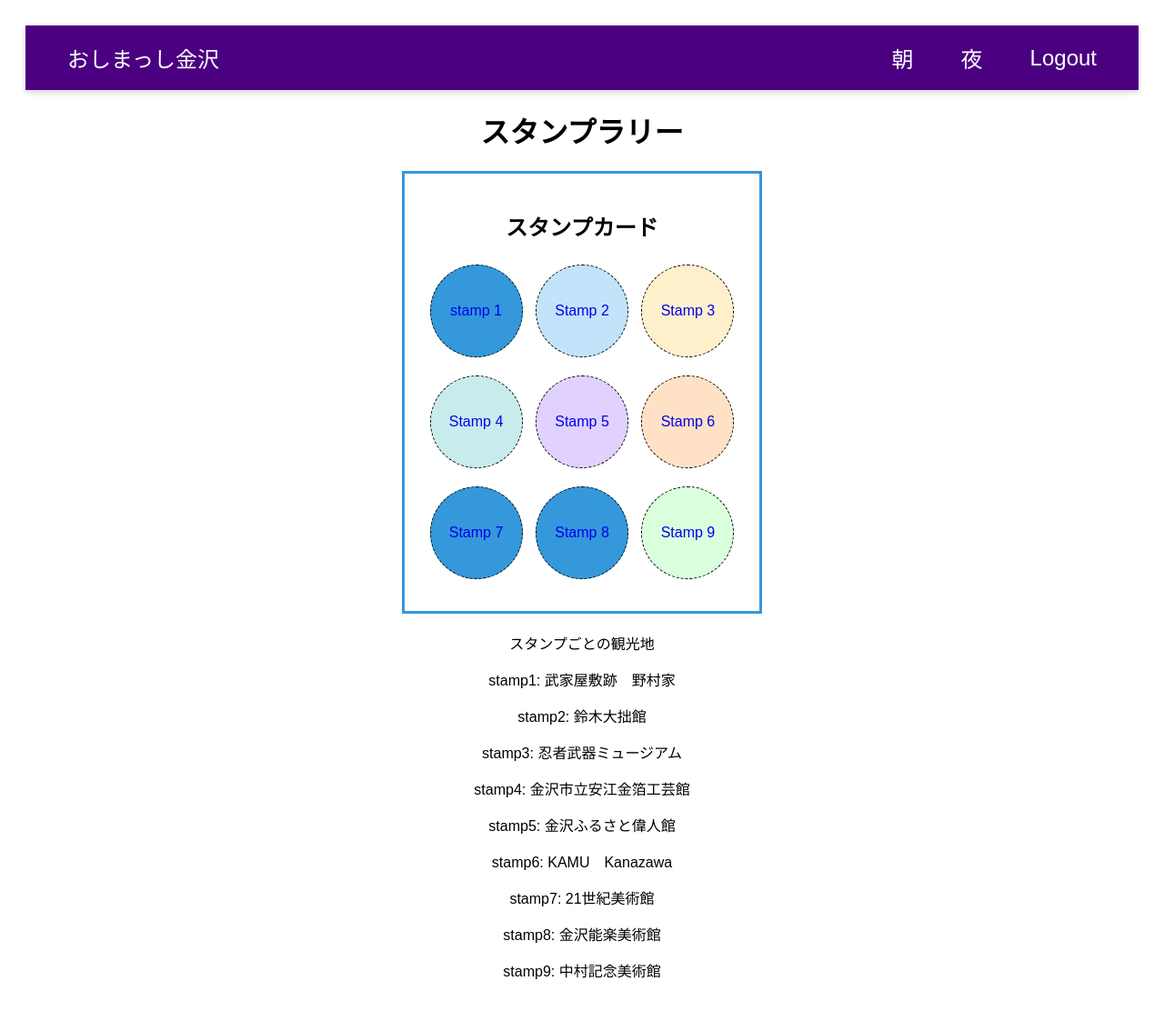
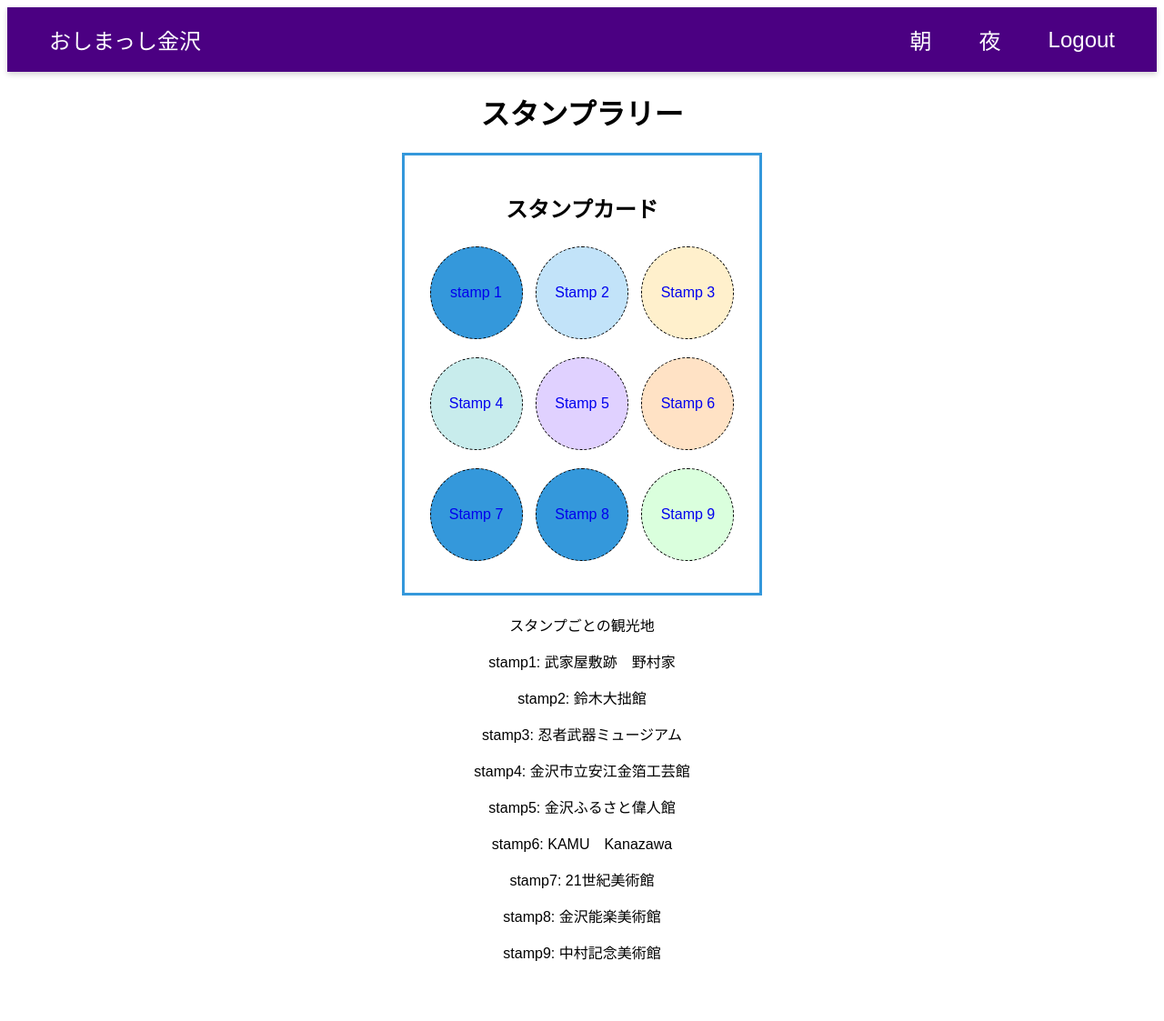
Before and after one commit to kodai-160/flask-PD, a Flask app: page /stamp_rally_noon in a window 1280 px wide. Shown: the whole page at 91% size. After the commit the page ends 1057 px from the top, so only its background shows below. Run offline with Flask 3, Linux system fonts and the light colour scheme; a user stored in the database is signed in.

Commit message:
padding deleate

```diff
--- a/static/css/stamp_rally_morning.css
+++ b/static/css/stamp_rally_morning.css
@@ -24,7 +24,6 @@
 body {
     font-family: 'Arial', sans-serif;
     text-align: center;
-    padding: 20px;
 }
 .stamp-card {
     border: 3px solid #3498db; /* 外枠の色 */
--- a/static/css/stamp_rally_night.css
+++ b/static/css/stamp_rally_night.css
@@ -24,7 +24,6 @@
 body {
     font-family: 'Arial', sans-serif;
     text-align: center;
-    padding: 20px;
 }
 .stamp-card {
     border: 3px solid #3498db; /* 外枠の色 */
--- a/static/css/stamp_rally_noon.css
+++ b/static/css/stamp_rally_noon.css
@@ -24,7 +24,6 @@
 body {
     font-family: 'Arial', sans-serif;
     text-align: center;
-    padding: 20px;
 }
 .stamp-card {
     border: 3px solid #3498db; /* 外枠の色 */
```
Also changed, not shown: instance/users.db (deleted).
